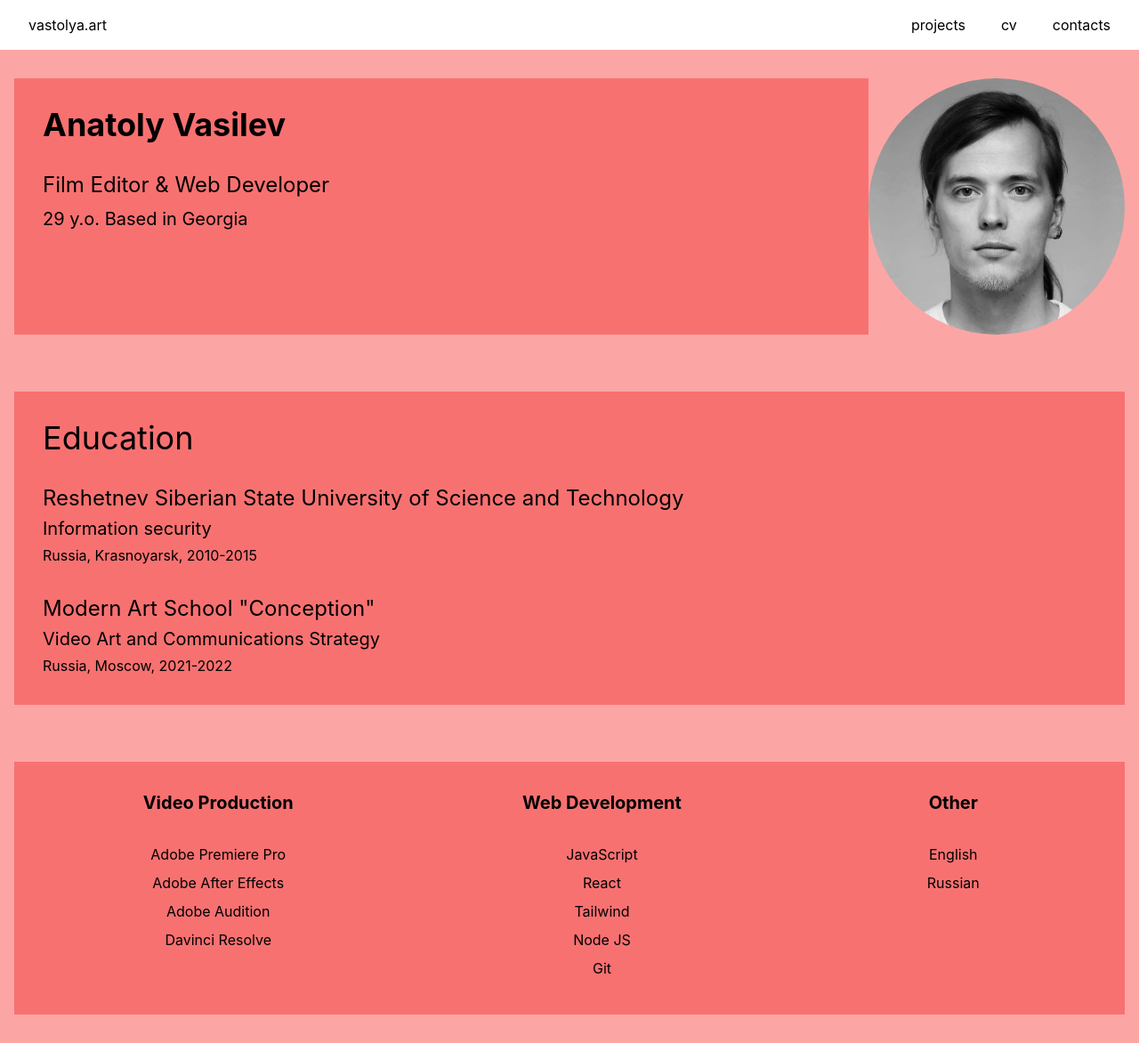
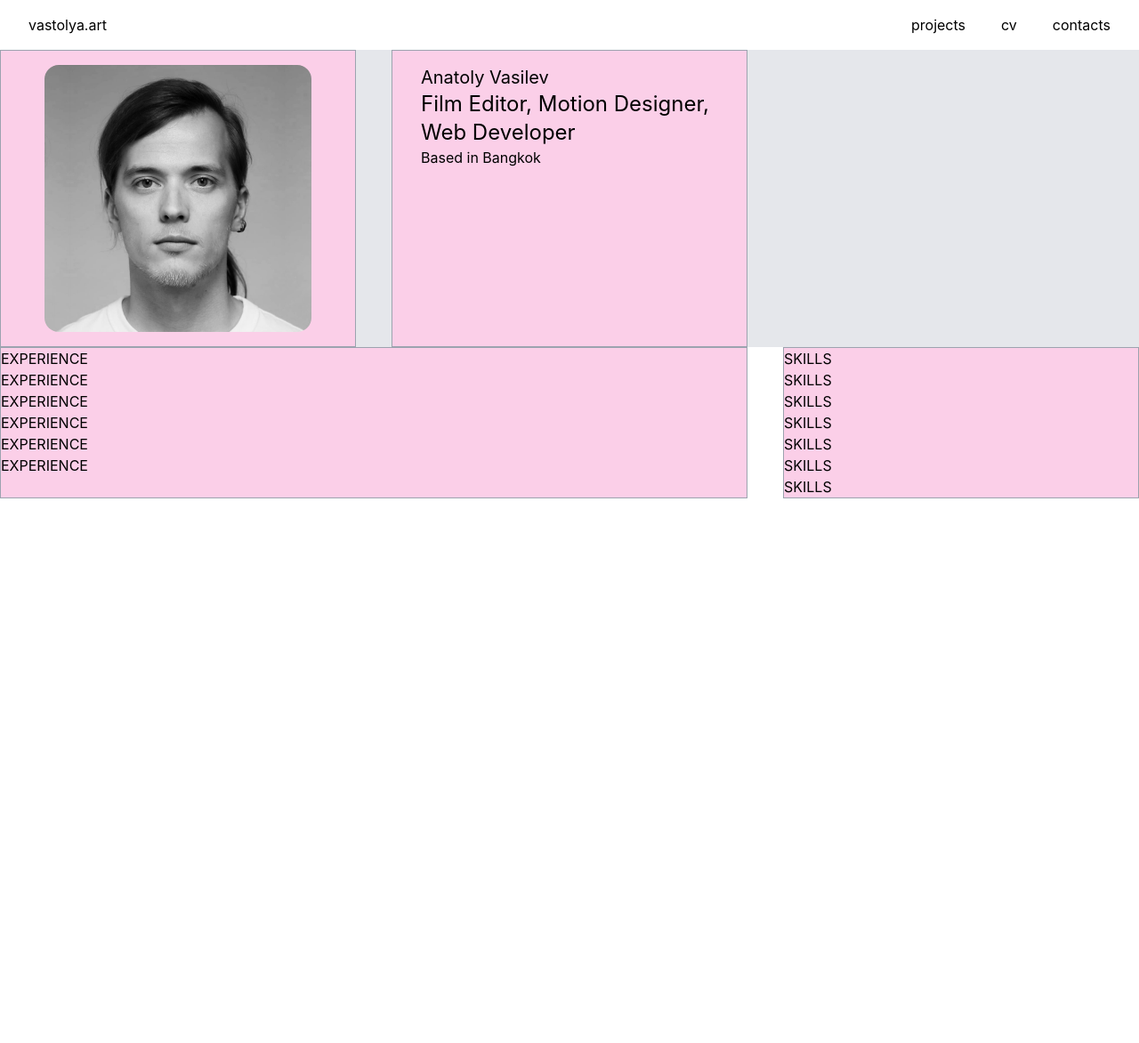
Before and after one commit to vastolya/vastolya.art, a React (Create React App) app: page /cv in a window 1280 px wide. Shown: the whole page at 89% size. After the commit the page ends 800 px from the top, so only its background shows below. Built offline with nearby package versions, Linux system fonts and the light colour scheme.

Commit message:
cv pages started grid-col-3

```diff
--- a/src/components/Cv.js
+++ b/src/components/Cv.js
@@ -1,112 +1,144 @@
 import React, { useState, useEffect, useCallback, Fragment } from "react";
 import { BrowserRouter, Routes, Route, Link } from "react-router-dom";
 import ReactTooltip from "react-tooltip";
-import main__photo from "../assets/main__photo.jpg";
-
+import myPhoto from "../assets/main__photo.jpg";
 
 const Cv = () => {
   return (
-    <div>
-      <div className="px-4 py-8 bg-red-300 md:flex">
-        <div className="bg-red-400 flex-grow p-8">
-          <div className="text-4xl md:font-bold pb-8">
-            <a className="" href="#">
-              Anatoly Vasilev
-            </a>
+    // <div>
+    //   <div className="px-4 py-8 bg-red-300 md:flex">
+    //     <div className="bg-red-400 flex-grow p-8">
+    //       <div className="text-4xl md:font-bold pb-8">
+    //         <a className="" href="#">
+    //           Anatoly Vasilev
+    //         </a>
+    //       </div>
+    //       <div className="text-2xl pb-2">Film Editor &amp; Web Developer</div>
+    //       <div className="text-xl pb-4">29 y.o. Based in Georgia</div>
+    //     </div>
+    //     <div className="bg-blue-500 w-72 rounded-full overflow-hidden m-auto">
+    //       <img src={main__photo} alt="" className="max-h-72 max-w-72 m-auto" />
+    //     </div>
+    //   </div>
+    //   <div className="container__layout bg-red-300 px-4 py-8">
+    //     <div className="p-8 bg-red-400">
+    //       <ul>
+    //         <li className="text-4xl pb-8">Education</li>
+    //         <li className="text-2xl pb-1">
+    //           Reshetnev Siberian State University of Science and Technology
+    //         </li>
+    //         <li className="text-xl pb-1">Information security</li>
+    //         <li className="text-base pb-8">Russia, Krasnoyarsk, 2010-2015</li>
+    //         <li className="text-2xl pb-1">Modern Art School "Conception"</li>
+    //         <li className="text-xl pb-1">
+    //           Video Art and Communications Strategy
+    //         </li>
+    //         <li className="text-base pb-0">Russia, Moscow, 2021-2022</li>
+    //       </ul>
+    //     </div>
+    //   </div>
+    //   <div className="container__layout bg-red-300 px-4 py-8">
+    //     <div className="px-4 py-8  bg-red-400 text-center">
+    //       <ul className="md:flex md:justify-around">
+    //         <li className="px-8 pb-8 md:pb-0">
+    //           <p className="text-xl font-bold pb-8">Video Production</p>
+    //           <ul className="pb-0 w-40 md:w-40 md:inline-block m-auto">
+    //             <li>
+    //               <p className="pb-2" data-tip="Indepented">
+    //                 Adobe Premiere Pro
+    //               </p>
+    //               <ReactTooltip />
+    //             </li>
+    //             <li className="pb-2">
+    //               <p className="" data-tip="Intermediate">
+    //                 Adobe After Effects
+    //               </p>
+    //               <ReactTooltip />
+    //             </li>
+    //             <li className="pb-2">
+    //               <p className="" data-tip="Intermediate">
+    //                 Adobe Audition
+    //               </p>
+    //               <ReactTooltip />
+    //             </li>
+    //             <li className="">
+    //               <p data-tip="Basic">Davinci Resolve</p>
+    //               <ReactTooltip />
+    //             </li>
+    //           </ul>
+    //         </li>
+    //         <li className="px-8 pb-8 md:pb-0">
+    //           <p className="text-xl font-bold pb-8">Web Development</p>
+    //           <ul className="pb-0 w-40 md:w-40 md:inline-block m-auto">
+    //             <li className="pb-2">
+    //               <p data-tip="Basic">JavaScript</p>
+    //               <ReactTooltip />
+    //             </li>
+    //             <li className="pb-2">
+    //               <p data-tip="Basic">React</p>
+    //               <ReactTooltip />
+    //             </li>
+    //             <li className="pb-2">
+    //               <p data-tip="Basic">Tailwind</p>
+    //               <ReactTooltip />
+    //             </li>
+    //             <li className="pb-2">
+    //               <p data-tip="Basic">Node JS</p>
+    //               <ReactTooltip />
+    //             </li>
+    //             <li className="pb-2">
+    //               <p data-tip="Basic">Git</p>
+    //               <ReactTooltip />
+    //             </li>
+    //           </ul>
+    //         </li>
+    //         <li className="px-8">
+    //           <p className="text-xl font-bold pb-8">Other</p>
+    //           <ul className="pb-2 w-40 md:w-24 md:inline-block m-auto">
+    //             <li className="pb-2">
+    //               <p data-tip="B1">English</p>
+    //               <ReactTooltip />
+    //             </li>
+    //             <li className="">
+    //               <p data-tip="Native">Russian</p>
+    //               <ReactTooltip />
+    //             </li>
+    //           </ul>
+    //         </li>
+    //       </ul>
+    //     </div>
+    //   </div>
+    // </div>
+    <div className="md:max-w-screen-2xl mx-auto">
+      <div className="bg-gray-200 grid grid-cols-3 gap-10">
+        <div className="py-4 px-8 bg-pink-200 border border-gray-400">
+          <img src={myPhoto} alt="" className="w-[300px] rounded-2xl mx-auto" />
+        </div>
+        <div className="flex flex-col py-4 px-8 bg-pink-200 border border-gray-400">
+          <div className="text-xl">Anatoly Vasilev</div>
+          <div className="text-2xl">
+            Film Editor, Motion Designer, Web Developer
           </div>
-          <div className="text-2xl pb-2">Film Editor &amp; Web Developer</div>
-          <div className="text-xl pb-4">29 y.o. Based in Georgia</div>
-        </div>
-        <div className="bg-blue-500 w-72 rounded-full overflow-hidden m-auto">
-          <img src={main__photo} alt="" className="max-h-72 max-w-72 m-auto" />
+          <div>Based in Bangkok</div>
         </div>
       </div>
-      <div className="container__layout bg-red-300 px-4 py-8">
-        <div className="p-8 bg-red-400">
-          <ul>
-            <li className="text-4xl pb-8">Education</li>
-            <li className="text-2xl pb-1">
-              Reshetnev Siberian State University of Science and Technology
-            </li>
-            <li className="text-xl pb-1">Information security</li>
-            <li className="text-base pb-8">Russia, Krasnoyarsk, 2010-2015</li>
-            <li className="text-2xl pb-1">Modern Art School "Conception"</li>
-            <li className="text-xl pb-1">
-              Video Art and Communications Strategy
-            </li>
-            <li className="text-base pb-0">Russia, Moscow, 2021-2022</li>
-          </ul>
+      <div className="grid grid-cols-3 gap-10">
+        <div className="col-span-2 bg-pink-200 border border-gray-400">
+          <div>EXPERIENCE</div>
+          <div>EXPERIENCE</div>
+          <div>EXPERIENCE</div>
+          <div>EXPERIENCE</div>
+          <div>EXPERIENCE</div>
+          <div>EXPERIENCE</div>
         </div>
-      </div>
-      <div className="container__layout bg-red-300 px-4 py-8">
-        <div className="px-4 py-8  bg-red-400 text-center">
-          <ul className="md:flex md:justify-around">
-            <li className="px-8 pb-8 md:pb-0">
-              <p className="text-xl font-bold pb-8">Video Production</p>
-              <ul className="pb-0 w-40 md:w-40 md:inline-block m-auto">
-                <li>
-                  <p className="pb-2" data-tip="Indepented">
-                    Adobe Premiere Pro
-                  </p>
-                  <ReactTooltip />
-                </li>
-                <li className="pb-2">
-                  <p className="" data-tip="Intermediate">
-                    Adobe After Effects
-                  </p>
-                  <ReactTooltip />
-                </li>
-                <li className="pb-2">
-                  <p className="" data-tip="Intermediate">
-                    Adobe Audition
-                  </p>
-                  <ReactTooltip />
-                </li>
-                <li className="">
-                  <p data-tip="Basic">Davinci Resolve</p>
-                  <ReactTooltip />
-                </li>
-              </ul>
-            </li>
-            <li className="px-8 pb-8 md:pb-0">
-              <p className="text-xl font-bold pb-8">Web Development</p>
-              <ul className="pb-0 w-40 md:w-40 md:inline-block m-auto">
-                <li className="pb-2">
-                  <p data-tip="Basic">JavaScript</p>
-                  <ReactTooltip />
-                </li>
-                <li className="pb-2">
-                  <p data-tip="Basic">React</p>
-                  <ReactTooltip />
-                </li>
-                <li className="pb-2">
-                  <p data-tip="Basic">Tailwind</p>
-                  <ReactTooltip />
-                </li>
-                <li className="pb-2">
-                  <p data-tip="Basic">Node JS</p>
-                  <ReactTooltip />
-                </li>
-                <li className="pb-2">
-                  <p data-tip="Basic">Git</p>
-                  <ReactTooltip />
-                </li>
-              </ul>
-            </li>
-            <li className="px-8">
-              <p className="text-xl font-bold pb-8">Other</p>
-              <ul className="pb-2 w-40 md:w-24 md:inline-block m-auto">
-                <li className="pb-2">
-                  <p data-tip="B1">English</p>
-                  <ReactTooltip />
-                </li>
-                <li className="">
-                  <p data-tip="Native">Russian</p>
-                  <ReactTooltip />
-                </li>
-              </ul>
-            </li>
-          </ul>
+        <div className="bg-pink-200 border border-gray-400">
+          <div>SKILLS</div>
+          <div>SKILLS</div>
+          <div>SKILLS</div>
+          <div>SKILLS</div>
+          <div>SKILLS</div>
+          <div>SKILLS</div>
+          <div>SKILLS</div>
         </div>
       </div>
     </div>
--- a/src/components/Header.js
+++ b/src/components/Header.js
@@ -16,7 +16,7 @@ const Header = () => {
       <nav className="container flex justify-between items-top px-8 py-4 mx-auto relative">
         <div className="flex items-start">
           {" "}
-          <Link to="/" className="block hover:bg-gray-200 w-full">
+          <Link to="/" className="block hover:bg-gray-200 w-full ">
             vastolya.art
           </Link>
         </div>
--- a/src/components/ReadMoreReadLess.js
+++ b/src/components/ReadMoreReadLess.js
@@ -10,7 +10,7 @@ const ReadMoreReadLess = ( { children } ) => {
 
     return (
     <div className='flex flex-col'>
-        {isReadMoreShown ? children : children.substr(0, 75)}
+        {isReadMoreShown ? children : children.substr(0, 100)}
         <button onClick={toggleBtn} className="text-sm text-gray-500 py-4">
             {isReadMoreShown ? "...read less" : "read more..."}
         </button>
--- a/src/pages/ProjectsPage.js
+++ b/src/pages/ProjectsPage.js
@@ -20,7 +20,7 @@ const ProjectsPage = () => {
                 />
               </Link>
             </div>
-            <div className="mb-2 md:mb-8">
+            <div className="mb-2">
               <Link
                 to={project.id}
                 className="text-xl md:text-2xl no-underline hover:underline"
@@ -28,7 +28,7 @@ const ProjectsPage = () => {
                 {project.title}
               </Link>
             </div>
-            <div className="md:hidden">
+            <div className="">
               <ReadMoreReadLess>{project.description}</ReadMoreReadLess>
             </div>
           </div>
```
